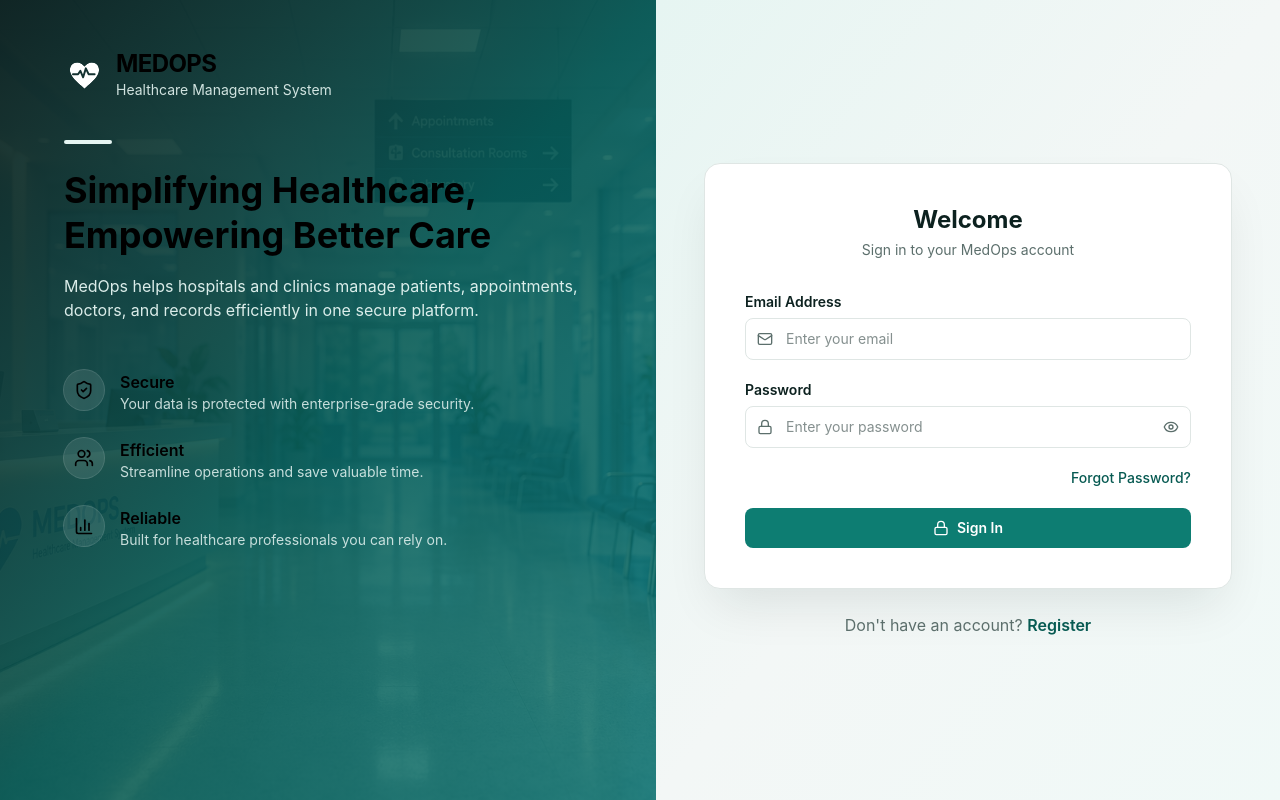
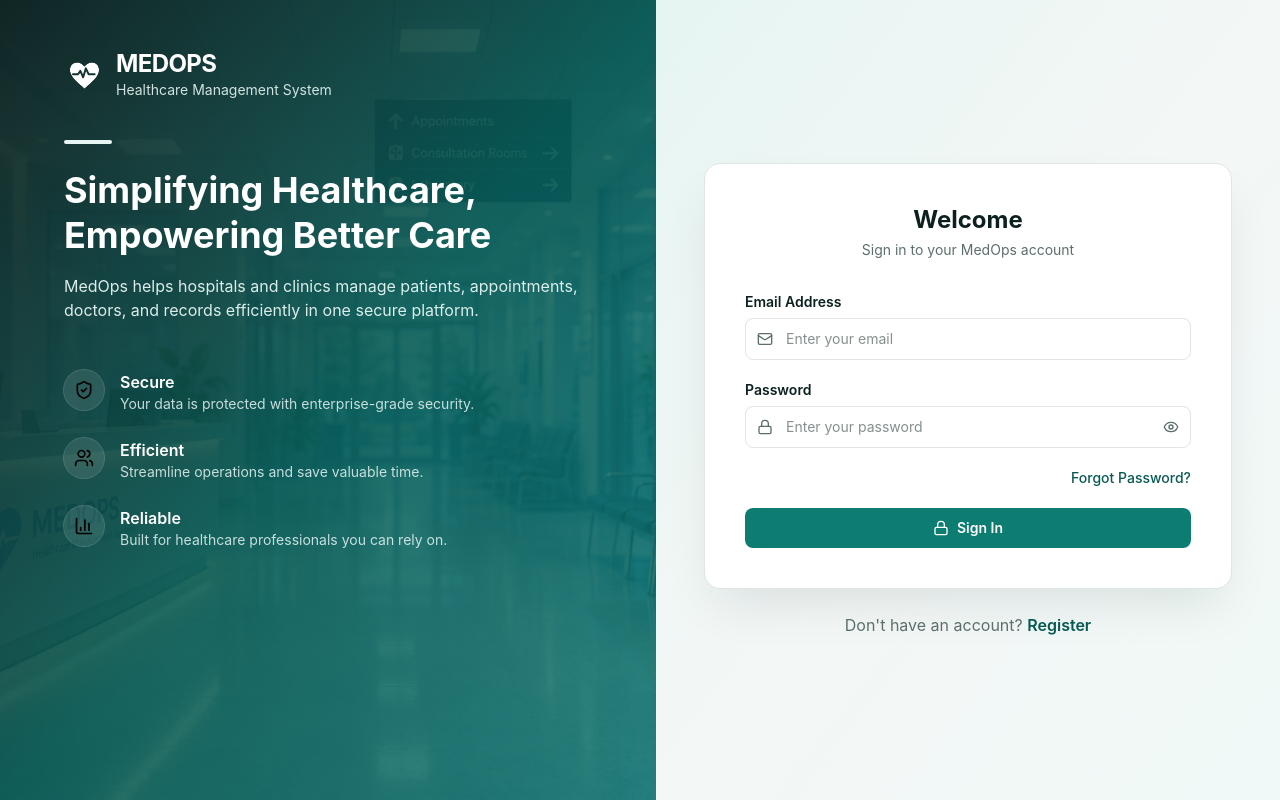
Before and after one commit to leoshad9/medops, a React (Vite) app in the folder medops-ui/: page /login in a window 1280 px wide. Built offline with nearby package versions, Linux system fonts and the light colour scheme; no server answers.

Commit message:
Update font color

```diff
--- a/medops-ui/src/components/auth/LoginBrandPanel.tsx
+++ b/medops-ui/src/components/auth/LoginBrandPanel.tsx
@@ -33,14 +33,14 @@ export function LoginBrandPanel({ className = '' }) {
       <div className="relative flex items-center gap-3">
         <MedOpsLogo className="h-10 w-10 shrink-0 text-white" />
         <div>
-          <span className="text-xl sm:text-2xl font-bold tracking-tight">MEDOPS</span>
+          <span className="text-xl sm:text-2xl font-bold tracking-tight text-white">MEDOPS</span>
           <p className="text-xs sm:text-sm text-brand-primary-tint/90">Healthcare Management System</p>
         </div>
       </div>
 
       <div className="relative mt-6 sm:mt-10 h-1 w-10 sm:w-12 rounded-full bg-brand-primary-tint" />
 
-      <h1 className="relative mt-4 sm:mt-6 text-2xl sm:text-3xl lg:text-4xl leading-tight font-bold">
+      <h1 className="relative mt-4 sm:mt-6 text-2xl sm:text-3xl lg:text-4xl leading-tight font-bold text-white">
         Simplifying Healthcare,
         <br />
         Empowering Better Care
@@ -58,7 +58,7 @@ export function LoginBrandPanel({ className = '' }) {
               <Icon className="h-5 w-5" />
             </div>
             <div>
-              <p className="font-semibold text-sm sm:text-base">{title}</p>
+              <p className="font-semibold text-sm sm:text-base text-white">{title}</p>
               <p className="text-xs sm:text-sm text-brand-primary-tint/85">{description}</p>
             </div>
           </div>
```
